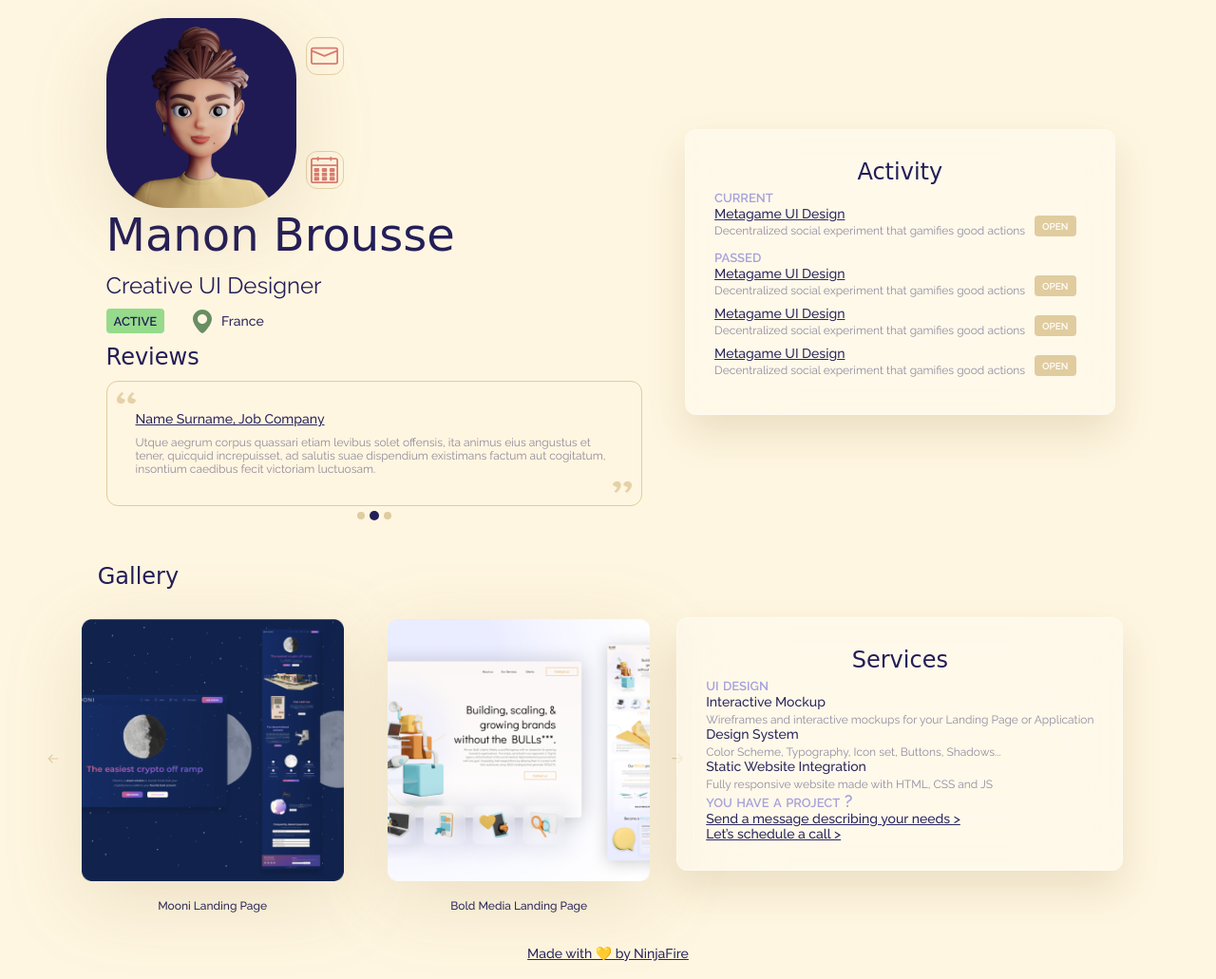
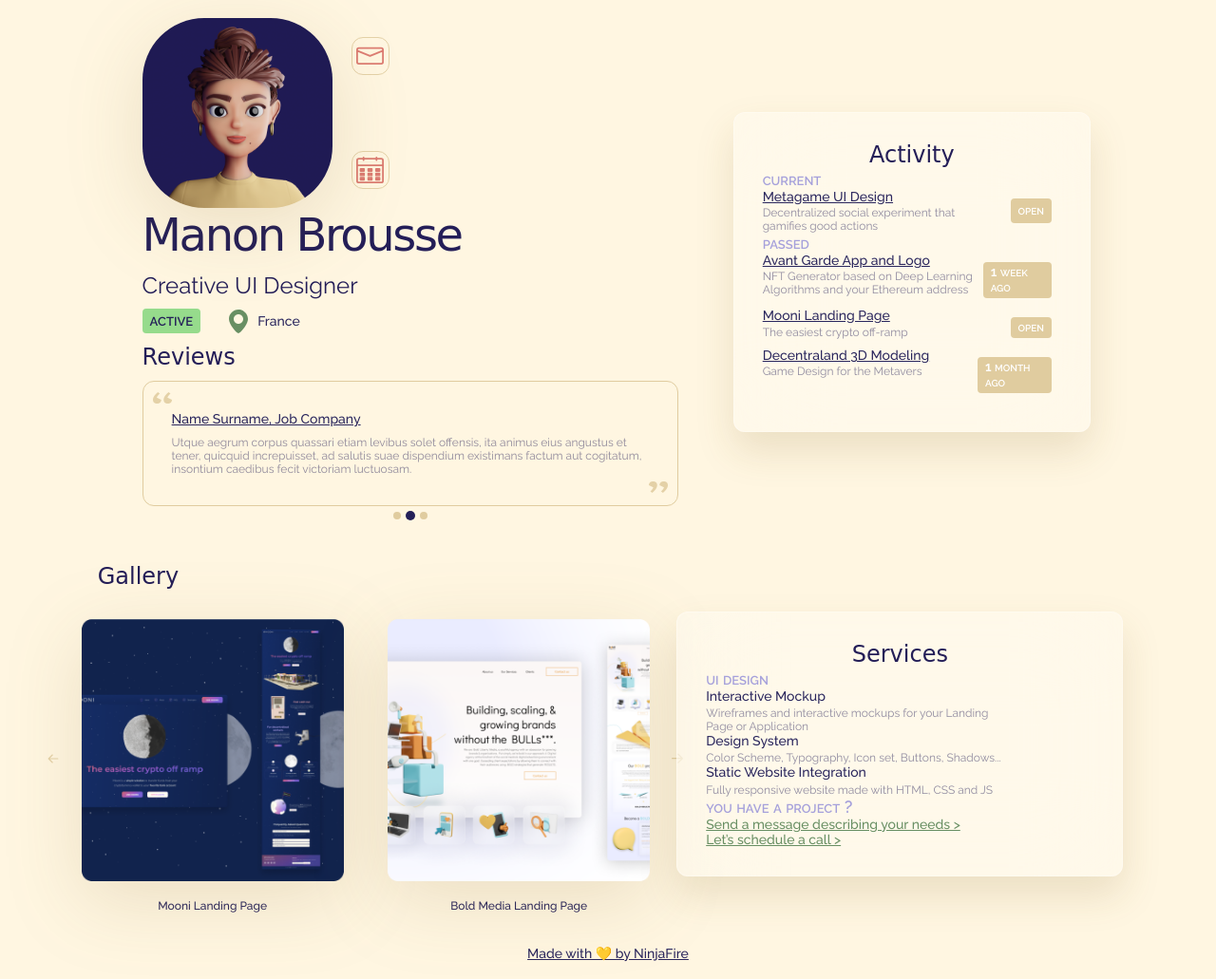
Before and after one commit to ninja-fire/Folio, a website built with Parcel: page index.html in a window 1280 px wide. Shown: the whole page at 95% size. Built offline with nearby package versions, Linux system fonts and the light colour scheme; a web font is replaced by a local one.

Commit message:
fulfil info

```diff
--- a/index.html
+++ b/index.html
@@ -84,8 +84,8 @@
       <h3>Activity</h3>
       <div id="current-container">
           <div class="caption">current</div>
-          <div class="activityBox">
-            <div id="text-container1">
+          <div class="feedCard">
+            <div class="text-container">
               <a>Metagame UI Design</a>
               <p>Decentralized social experiment that gamifies good actions</p>
             </div>
@@ -96,26 +96,26 @@
         </div>
       <div id="passed-container">
         <div class="caption">passed</div>
-        <div class="activityBox">
-          <div id="text-container2">
-            <a>Metagame UI Design</a>
-            <p>Decentralized social experiment that gamifies good actions</p>
+        <div class="feedCard">
+          <div class="text-container">
+            <a>Avant Garde App and Logo</a>
+            <p>NFT Generator based on Deep Learning Algorithms and your Ethereum address</p>
+          </div>
+          <div class="tag yellow">1 week ago</div>
+        </div>
+        <div class="feedCard">
+          <div class="text-container">
+            <a>Mooni Landing Page</a>
+            <p>The easiest crypto off-ramp</p>
           </div>
           <div class="tag yellow">open</div>
         </div>
-        <div class="activityBox">
-          <div id="text-container3">
-            <a>Metagame UI Design</a>
-            <p>Decentralized social experiment that gamifies good actions</p>
-          </div>
-          <div class="tag yellow">open</div>
+        <div class="feedCard">
+          <div class="text-container">
+            <a>Decentraland 3D Modeling</a>
+            <p>Game Design for the Metavers</p>
         </div>
-        <div class="activityBox">
-          <div id="text-container">
-            <a>Metagame UI Design</a>
-            <p>Decentralized social experiment that gamifies good actions</p>
-        </div>
-          <div class="tag yellow">open</div>
+          <div class="tag yellow">1 month ago</div>
         </div>
       </div>
     </div>
@@ -164,20 +164,20 @@
       <h3>Services</h3>
       <div id="uidesign-container">
         <div class="caption">ui design</div>
-        <div class="activityBox">
-          <div id="text-container4">
+        <div class="feedCard">
+          <div class="text-container">
             <div class="subtitle">Interactive Mockup</div>
             <p>Wireframes and interactive mockups for your Landing Page or Application</p>
           </div>
         </div>
-        <div class="activityBox">
-          <div id="text-container5">
+        <div class="feedCard">
+          <div class="text-container">
             <div class="subtitle">Design System</div>
             <p>Color Scheme, Typography, Icon set, Buttons, Shadows...</p>
           </div>
         </div>
-        <div class="activityBox">
-          <div id="text-container6">
+        <div class="feedCard">
+          <div class="text-container">
             <div class="subtitle">Static Website Integration</div>
             <p>Fully responsive website made with HTML, CSS and JS</p>
           </div>
@@ -185,9 +185,13 @@
       </div>
       <div id="project-container">
         <div class="caption">you have a project ?</div>
-        <div class="activityBox">
-            <div><a>Send a message describing your needs     > </a></div>
-            <div><a>Let’s schedule a call     ></a></div>
+        <div id="CTA">
+            <div>
+              <a class="CtaLink" href="mailto:mannbrs@gmail.com">Send a message describing your needs     > </a>
+            </div>
+            <div>
+              <a class="CtaLink" href="https://calendly.com/mannbrs/30min"  target="_blank">Let’s schedule a call     ></a>
+            </div>
           </div>
         </div>
         </div>
--- a/scss/assets.scss
+++ b/scss/assets.scss
@@ -18,6 +18,23 @@
 
   p {
     padding-top: 1%;
+  }
+}
+
+.feedCard {
+  display: flex;
+  flex-direction: row;
+
+  .text-container {
+    width: 80%;
+  }
+
+  &.current {
+
+  }
+
+  &.passed {
+
   }
 }
 
--- a/scss/main.scss
+++ b/scss/main.scss
@@ -27,7 +27,7 @@ body {
         flex-direction: column;
         width: 45%;
         flex-wrap: wrap;
-        margin: 0 2%;
+        margin: 0 3%;
 
         #prez-container {
           display: flex;
@@ -40,7 +40,7 @@ body {
             display: flex;
             flex-direction: column;
             justify-content: space-between;
-            padding: 20px 20px 20px 10px;
+            padding: 20px;
 
           }
 
@@ -119,10 +119,19 @@ body {
 
       }
 
-        .activityBox {
-          display: flex;
-          flex-direction: row;
-        }
+      #activity-container {
+        width: 30%;
+
+        //.activityBox {
+        //  display: flex;
+        //  flex-direction: row;
+        //
+        //  .text-container {
+        //    width: 80%;
+        //  }
+        //}
+
+      }
     }
 
     #bottom-container{
@@ -159,6 +168,14 @@ body {
           }
         }
       }
+
+      #CTA {
+
+        a {
+          color: #688F63;
+          margin: 2% 0;
+        }
+      }
     }
 
     footer {
--- a/scss/typo.scss
+++ b/scss/typo.scss
@@ -7,6 +7,7 @@ h1 {
   font-weight: normal;
   font-size: 48px;
   line-height: 57px;
+  letter-spacing: -0.05em;
 }
 
 h2 {
@@ -36,6 +37,10 @@ a {
   font-size: 14px;
   line-height: 16px;
   text-decoration-line: underline;
+
+  &.CtaLink {
+    color: #688F63;
+  }
 }
 
 p {
@@ -74,13 +79,3 @@ p {
   font-size: 12px;
   line-height: 16px;
 }
-
-.CtaLink {
-  color: #688F63;
-  font-family: 'Raleway', sans-serif;
-  font-style: normal;
-  font-weight: 500;
-  font-size: 14px;
-  line-height: 16px;
-  text-decoration-line: underline;
-}
```
